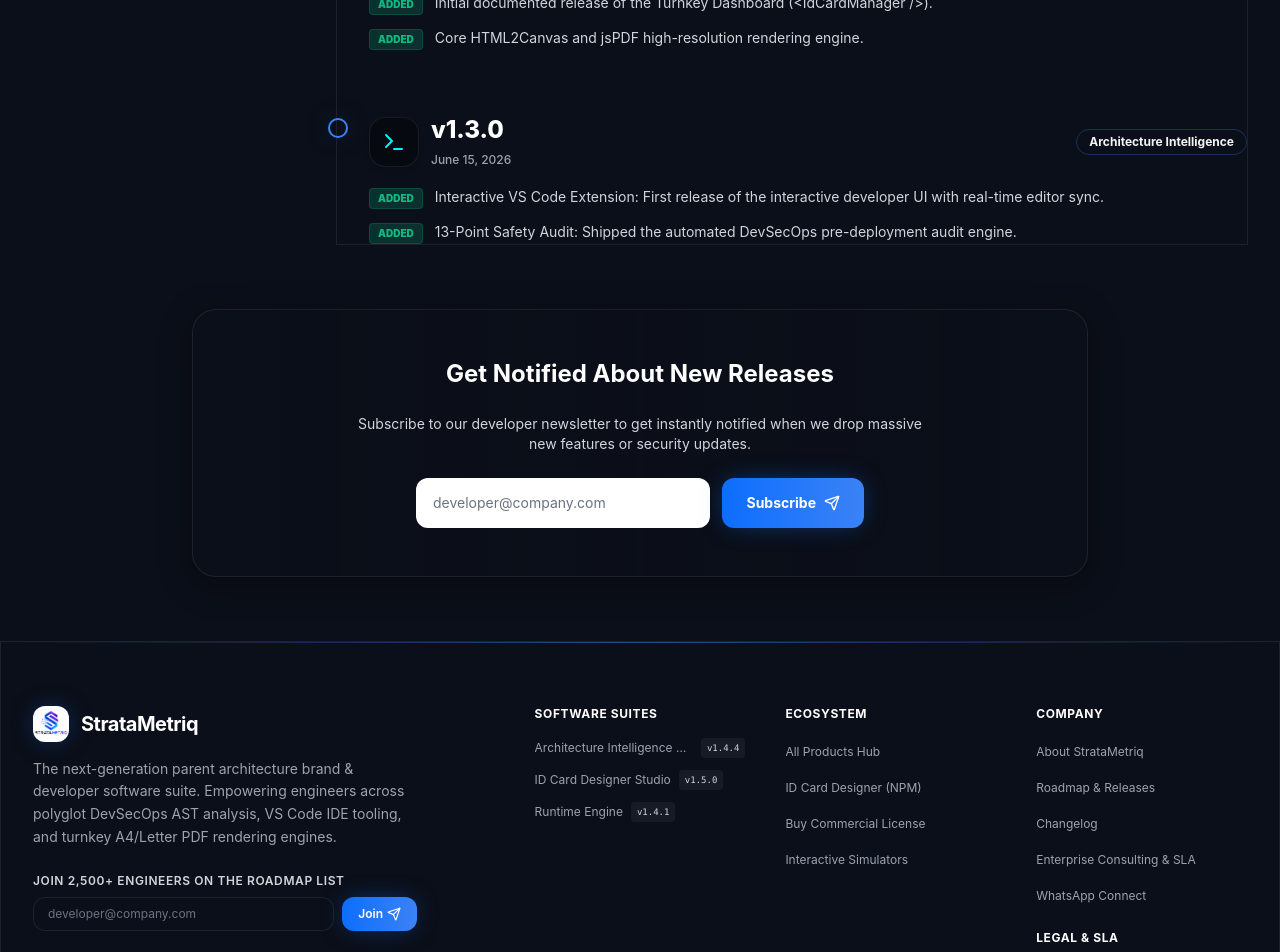
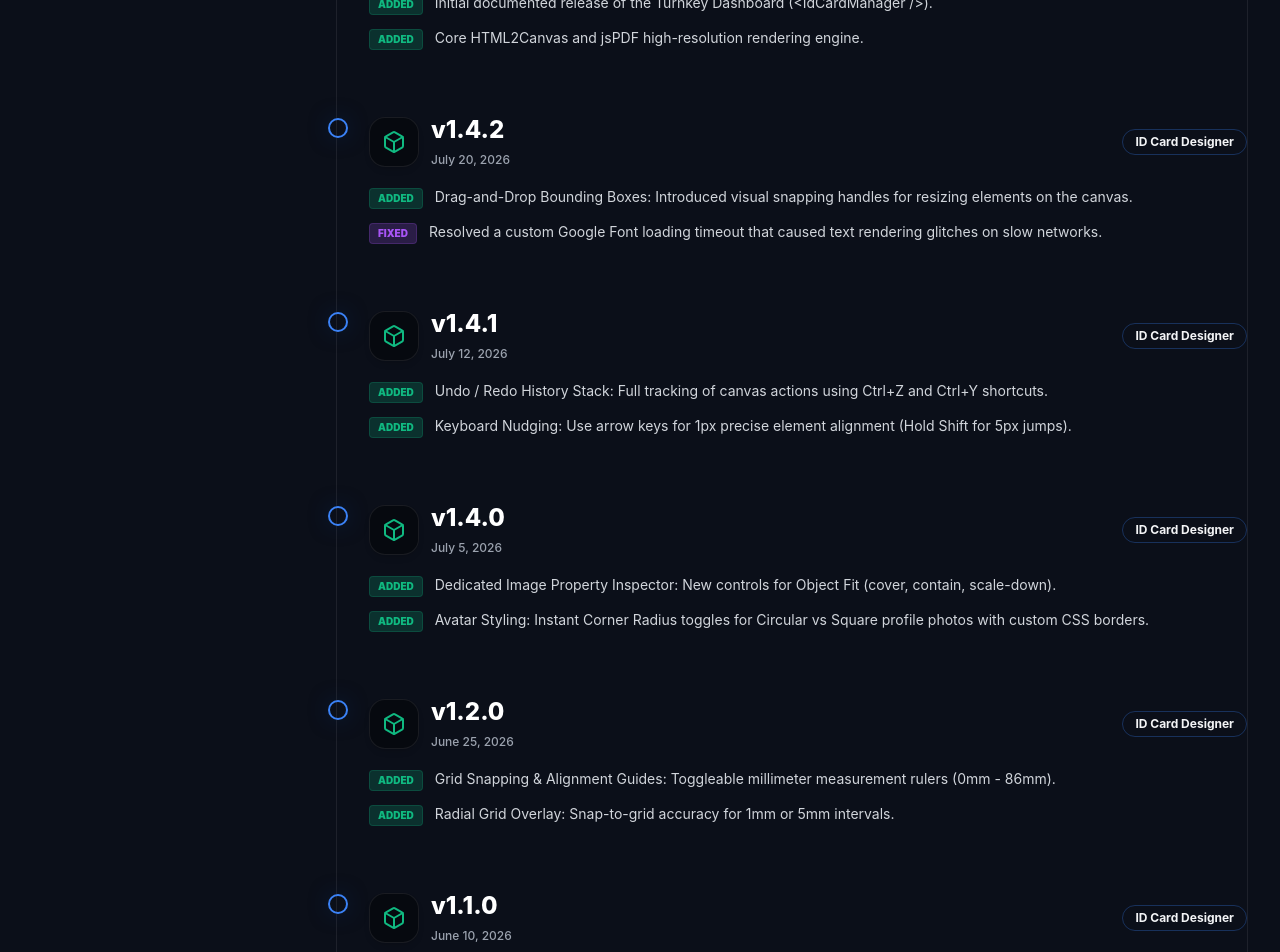
Before and after one commit to aabid-wani/stratametriq-website, a Next.js app: page /changelog in a window 1280 px wide. Shown: the part 1020-1972 px from the top of the page. Built offline with nearby package versions, Linux system fonts and the light colour scheme.

Commit message:
feat: implement interactive changelog page and add documentation for ID Card Designer

```diff
--- a/src/app/changelog/page.tsx
+++ b/src/app/changelog/page.tsx
@@ -39,6 +39,66 @@
       features: [
         { type: "Added", text: "Initial documented release of the Turnkey Dashboard (<IdCardManager />)." },
         { type: "Added", text: "Core HTML2Canvas and jsPDF high-resolution rendering engine." }
+      ]
+    },
+    {
+      version: "v1.4.2",
+      date: "July 20, 2026",
+      product: "ID Card Designer",
+      icon: <Box className="w-6 h-6 text-neon-emerald" />,
+      features: [
+        { type: "Added", text: "Drag-and-Drop Bounding Boxes: Introduced visual snapping handles for resizing elements on the canvas." },
+        { type: "Fixed", text: "Resolved a custom Google Font loading timeout that caused text rendering glitches on slow networks." }
+      ]
+    },
+    {
+      version: "v1.4.1",
+      date: "July 12, 2026",
+      product: "ID Card Designer",
+      icon: <Box className="w-6 h-6 text-neon-emerald" />,
+      features: [
+        { type: "Added", text: "Undo / Redo History Stack: Full tracking of canvas actions using Ctrl+Z and Ctrl+Y shortcuts." },
+        { type: "Added", text: "Keyboard Nudging: Use arrow keys for 1px precise element alignment (Hold Shift for 5px jumps)." }
+      ]
+    },
+    {
+      version: "v1.4.0",
+      date: "July 5, 2026",
+      product: "ID Card Designer",
+      icon: <Box className="w-6 h-6 text-neon-emerald" />,
+      features: [
+        { type: "Added", text: "Dedicated Image Property Inspector: New controls for Object Fit (cover, contain, scale-down)." },
+        { type: "Added", text: "Avatar Styling: Instant Corner Radius toggles for Circular vs Square profile photos with custom CSS borders." }
+      ]
+    },
+    {
+      version: "v1.2.0",
+      date: "June 25, 2026",
+      product: "ID Card Designer",
+      icon: <Box className="w-6 h-6 text-neon-emerald" />,
+      features: [
+        { type: "Added", text: "Grid Snapping & Alignment Guides: Toggleable millimeter measurement rulers (0mm - 86mm)." },
+        { type: "Added", text: "Radial Grid Overlay: Snap-to-grid accuracy for 1mm or 5mm intervals." }
+      ]
+    },
+    {
+      version: "v1.1.0",
+      date: "June 10, 2026",
+      product: "ID Card Designer",
+      icon: <Box className="w-6 h-6 text-neon-emerald" />,
+      features: [
+        { type: "Added", text: "QR Code & Barcode Generation: Built-in deterministic vector 1D Barcode and 2D QR Code generation." },
+        { type: "Added", text: "Live Data Binding: Bind QR codes directly to database keys like {{admissionNo}}." }
+      ]
+    },
+    {
+      version: "v1.0.0",
+      date: "May 20, 2026",
+      product: "ID Card Designer",
+      icon: <FileCode2 className="w-6 h-6 text-neon-cyan" />,
+      features: [
+        { type: "Added", text: "Initial Public Release: The core <IdCardPreview /> component and atomic rendering engine." },
+        { type: "Added", text: "Variable Placeholders: Introduced handlebar syntax ({{name}}) for text interpolation." }
       ]
     },
     {
```
Also changed, not shown: 2 other files (tests, documents, lock files or other folders).
